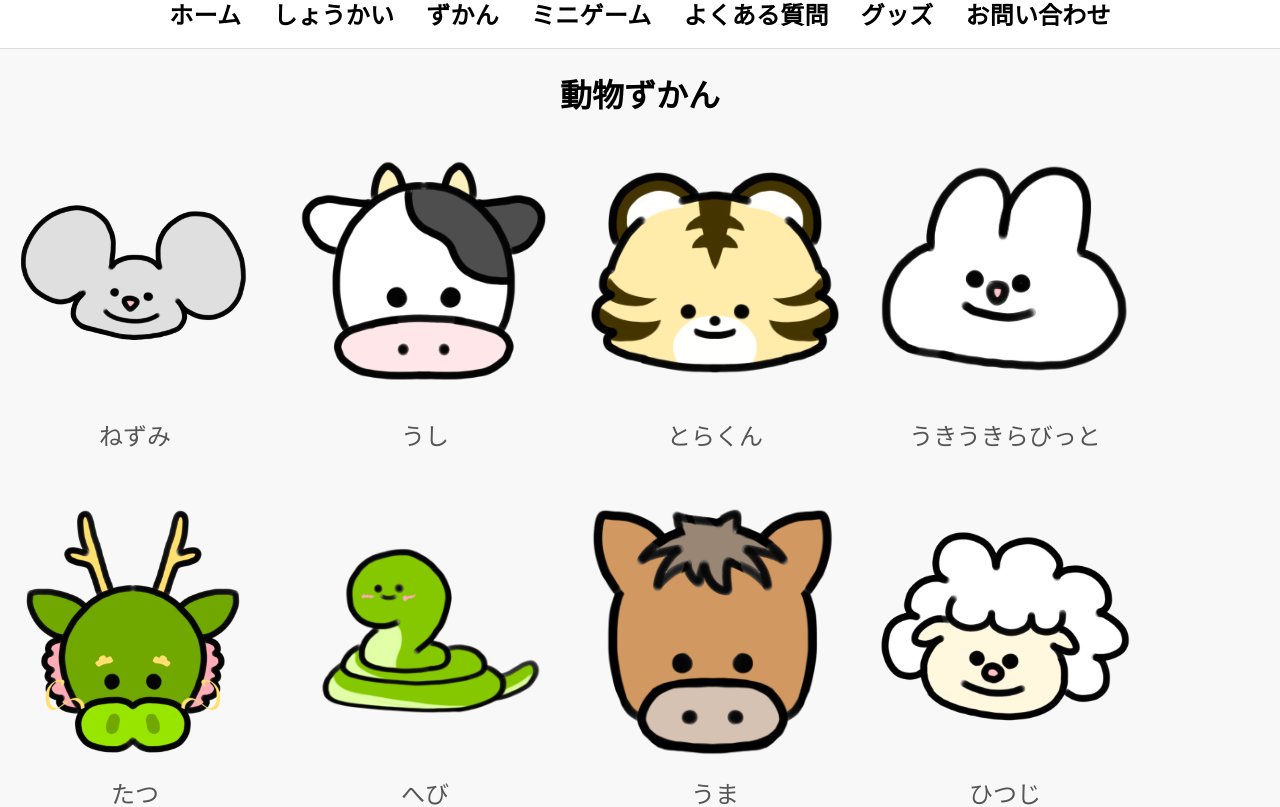
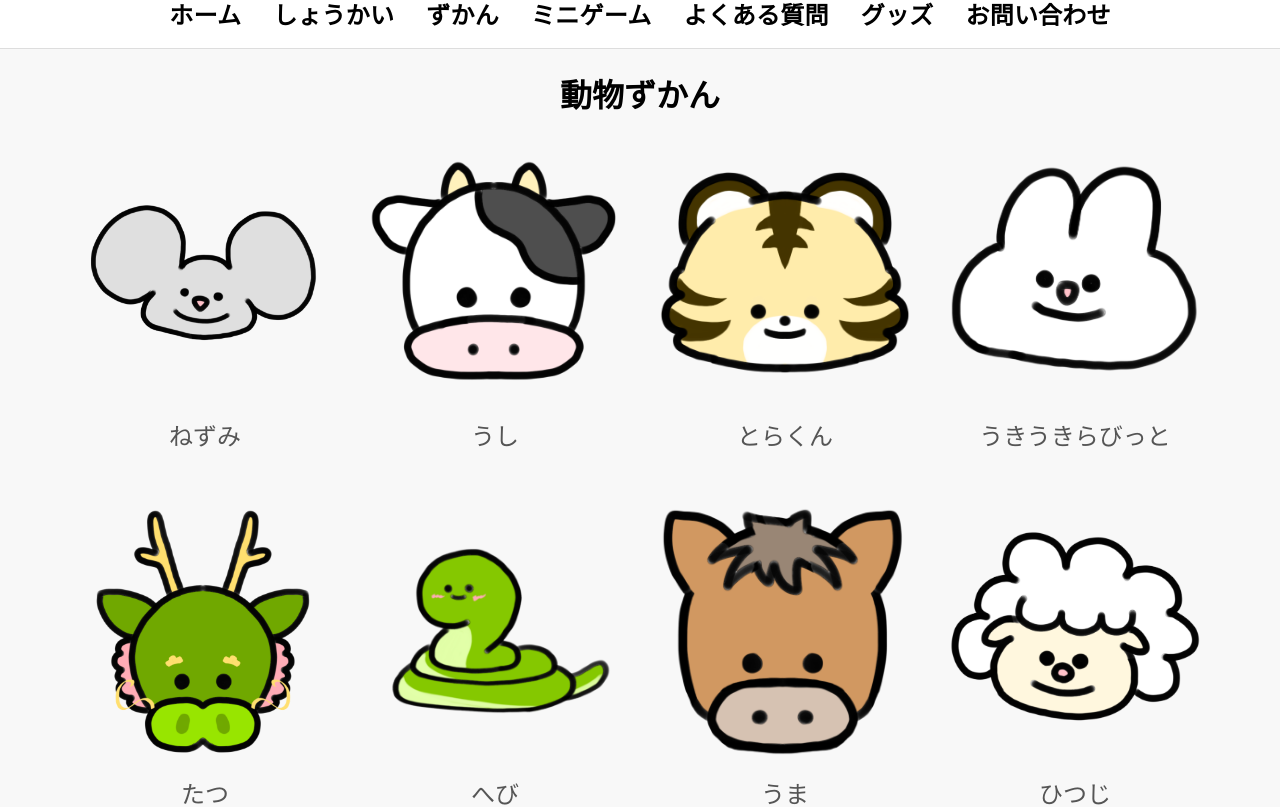
Before and after one commit to minmmmmin/aho, a React (Vite) app: page /animal in a window 1280 px wide. Shown: the part 359-1166 px from the top of the page. Built offline with nearby package versions, Linux system fonts and the light colour scheme; a web font is replaced by a local one.

Commit message:
とりあえずずかんなおした

```diff
--- a/style.css
+++ b/style.css
@@ -92,8 +92,9 @@ body {
   display: flex;
   flex-wrap: wrap;
   gap: 20px;
+  justify-content: center; /* 中央揃えになるやつ */
+  /* align-items: center; */
 }
-
 .animal-item {
   text-align: center;
 }
```
